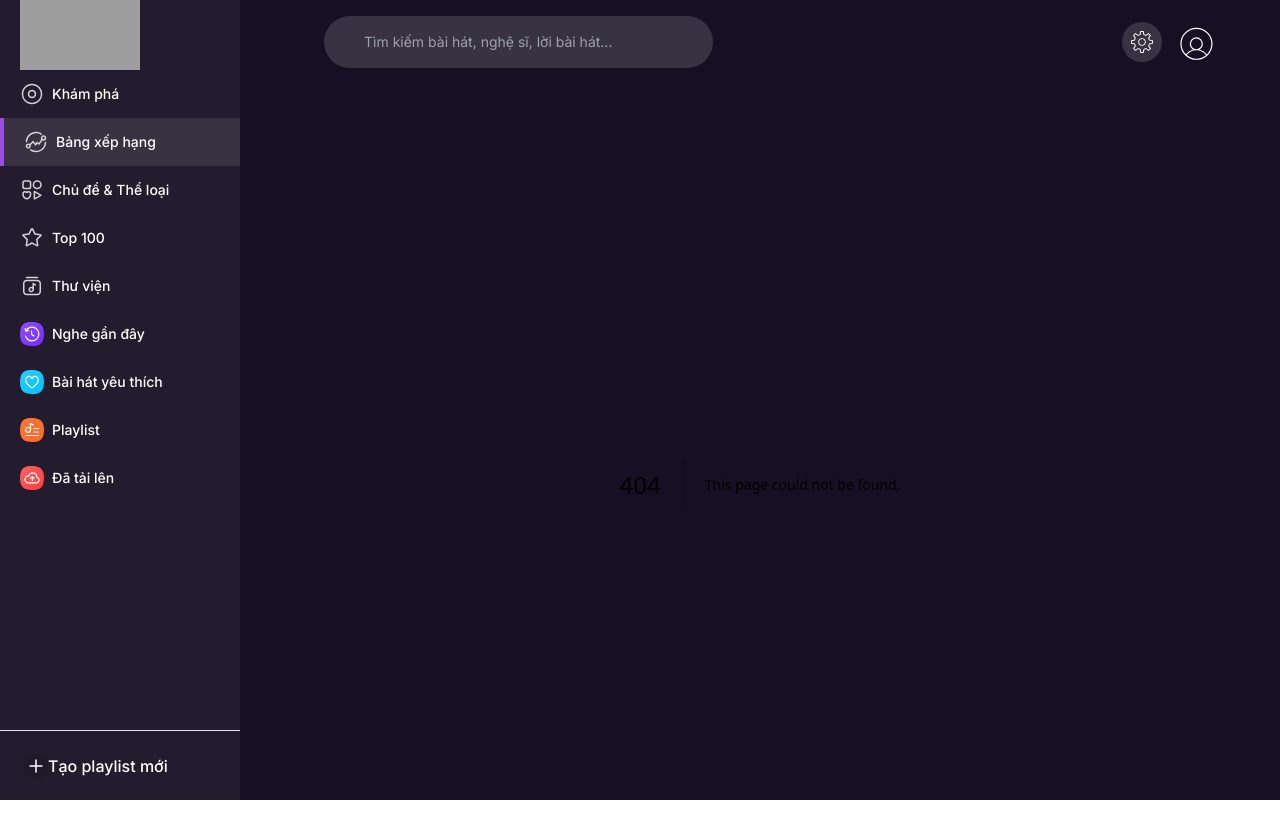
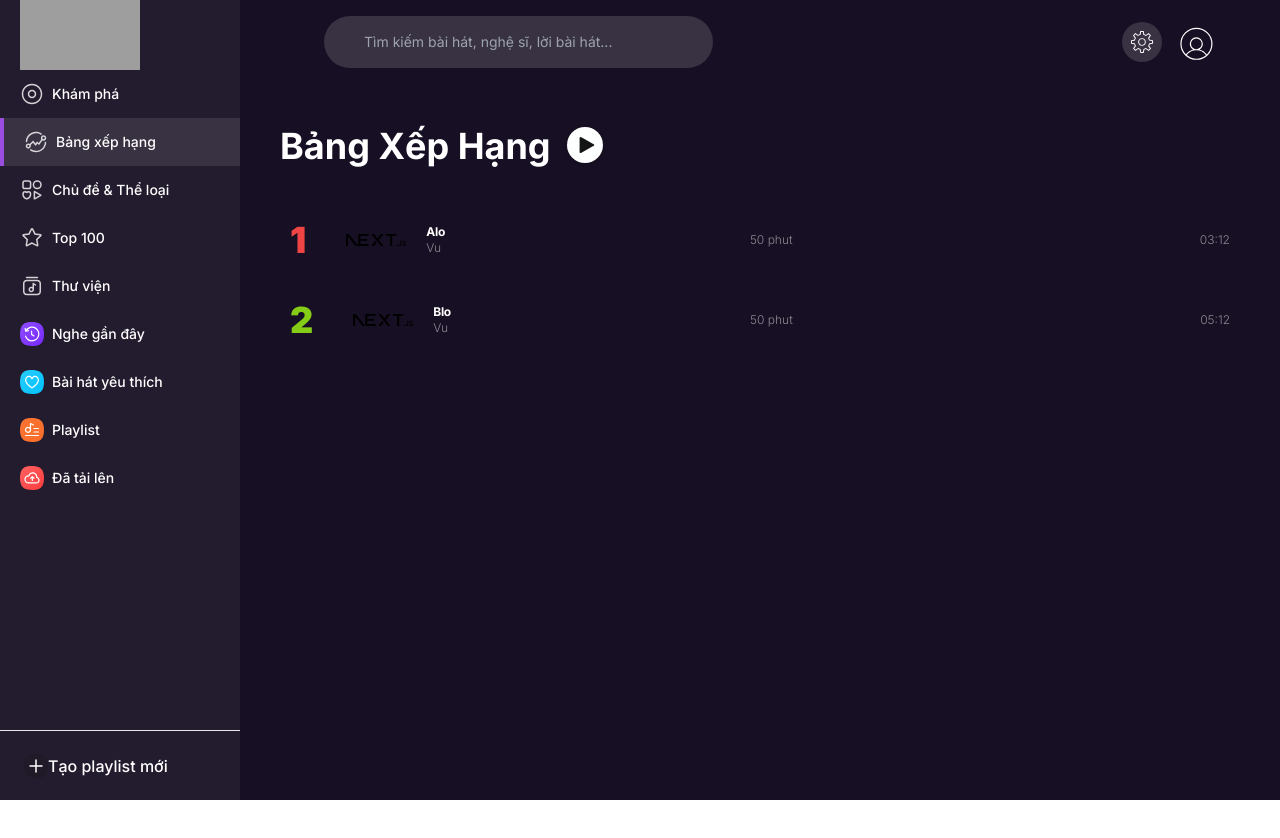
Before and after one commit to ctpanh/MusicApp, a Next.js app in the folder client/: page /chart in a window 1280 px wide. Before the commit this address had no page. Shown: the top 838 px of the page. After the commit the page ends 800 px from the top, so only its background shows below. Built offline with nearby package versions, Linux system fonts and the light colour scheme; grey boxes are pictures that could not be loaded.

Commit message:
feat: chart

```diff
--- /dev/null
+++ b/client/src/app/chart/page.tsx
@@ -0,0 +1,93 @@
+"use client";
+import { IconHeart, IconPlay1 } from "@/assets/icons";
+import Image from "next/image";
+import { useState } from "react";
+
+export default function Home() {
+  const [hoveredButton, setHoveredButton] = useState<string | null>(null);
+
+  const songs = [
+    {
+      id: "trip1",
+      title: "Alo",
+      imgUrl: "/next.svg",
+      artist: "Vu",
+      album: "50 phut",
+      time: "03:12",
+    },
+    {
+      id: "trip2",
+      title: "Blo",
+      imgUrl: "/next.svg",
+      artist: "Vu",
+      album: "50 phut",
+      time: "05:12",
+    },
+  ];
+  return (
+    <div className="w-full h-[calc(100%_-_84px)] overflow-auto p-10">
+      <div className="w-full flex items-center gap-3 mb-8 capitalize text-4xl text-white font-bold">
+        Bảng xếp hạng
+        <div className="cursor-pointer">
+          <IconPlay1 />
+        </div>
+      </div>
+      {songs.map((item, index) => (
+        <button
+          key={index}
+          onMouseEnter={() => setHoveredButton(item.id)}
+          onMouseLeave={() => setHoveredButton(null)}
+          className="w-full flex items-center text-left p-2.5 text-xs font-light gap-4 text-white rounded focus:bg-[#393243] hover:bg-[#393243] "
+        >
+          <div className="flex items-center gap-10 w-1/2 mr-2.5">
+            <div
+              className={`font-black text-4xl ${
+                index + 1 === 1
+                  ? "text-red-500"
+                  : index + 1 === 2
+                  ? "text-lime-500"
+                  : index + 1 === 3
+                  ? "text-cyan-500"
+                  : "text-white"
+              }`}
+            >
+              {index + 1}
+            </div>
+            <div
+              className="flex items-center gap-5 max-w-3xlcursor-default"
+              style={{ position: "relative" }}
+            >
+              <Image
+                src={item.imgUrl}
+                width={60}
+                height={60}
+                alt="Image"
+                className={`rounded-lg w-[60px] h-[60px] ${
+                  hoveredButton === item.id && "opacity-50"
+                }`}
+              />
+              <div className="text-xs tracking-tight text-white">
+                <div className="font-bold">{item.title}</div>
+                <div className="font-light opacity-50">{item.artist}</div>
+              </div>
+              {hoveredButton === item.id && (
+                <div className="absolute px-4 text-white cursor-pointer">
+                  <IconPlay1 />
+                </div>
+              )}
+            </div>
+          </div>
+          <div className={`w-1/2 opacity-50`}>{item.album}</div>
+          <div className="flex gap-5 justify-end items-center mr-0 opacity-50">
+            {hoveredButton === item.id && (
+              <div className="px-12 absolute cursor-pointer">
+                <IconHeart />
+              </div>
+            )}
+            {item.time}
+          </div>
+        </button>
+      ))}
+    </div>
+  );
+}
--- /dev/null
+++ b/client/src/app/hub/page.tsx
@@ -0,0 +1,12 @@
+"use client";
+import { IconGoRight, IconPlay } from "@/assets/icons";
+import Image from "next/image";
+import { useState } from "react";
+
+export default function Home() {
+  return (
+    <div className="h-[calc(100%_-_84px)] overflow-auto">
+      Chart
+    </div>
+  );
+}
--- a/client/src/assets/icons.tsx
+++ b/client/src/assets/icons.tsx
@@ -648,3 +648,72 @@ export const IconGoRight = () => {
     </svg>
   );
 };
+
+export const IconPlay1 = () => {
+  return (
+    <svg width="44" height="44" viewBox="0 0 44 44" fill="none">
+      <g filter="url(#filter0_d_3141_46346)">
+        <circle cx="22" cy="21" r="18" fill="#FEFFFF"></circle>
+      </g>
+      <path
+        fill-rule="evenodd"
+        clip-rule="evenodd"
+        d="M18.8449 13.5557C18.1011 13.14 17.7292 12.9322 17.4248 12.9672C17.1591 12.9977 16.9187 13.1388 16.7624 13.3558C16.5833 13.6045 16.5833 14.0305 16.5833 14.8825V27.1179C16.5833 27.9698 16.5833 28.3958 16.7624 28.6445C16.9186 28.8615 17.1591 29.0026 17.4247 29.0331C17.7292 29.0681 18.101 28.8604 18.8447 28.4448L29.7922 22.3277C30.568 21.8942 30.9559 21.6775 31.0849 21.3922C31.1973 21.1434 31.1973 20.8584 31.0849 20.6096C30.956 20.3243 30.5681 20.1076 29.7923 19.674L18.8449 13.5557Z"
+        fill="#141414"
+      ></path>
+      <defs>
+        <filter
+          id="filter0_d_3141_46346"
+          x="0"
+          y="0"
+          width="44"
+          height="44"
+          filterUnits="userSpaceOnUse"
+          color-interpolation-filters="sRGB"
+        >
+          <feFlood floodOpacity="0" result="BackgroundImageFix"></feFlood>
+          <feColorMatrix
+            in="SourceAlpha"
+            type="matrix"
+            values="0 0 0 0 0 0 0 0 0 0 0 0 0 0 0 0 0 0 127 0"
+            result="hardAlpha"
+          ></feColorMatrix>
+          <feOffset dy="1"></feOffset>
+          <feGaussianBlur stdDeviation="2"></feGaussianBlur>
+          <feColorMatrix
+            type="matrix"
+            values="0 0 0 0 0 0 0 0 0 0 0 0 0 0 0 0 0 0 0.16 0"
+          ></feColorMatrix>
+          <feBlend
+            mode="normal"
+            in2="BackgroundImageFix"
+            result="effect1_dropShadow_3141_46346"
+          ></feBlend>
+          <feBlend
+            mode="normal"
+            in="SourceGraphic"
+            in2="effect1_dropShadow_3141_46346"
+            result="shape"
+          ></feBlend>
+        </filter>
+      </defs>
+    </svg>
+  );
+};
+
+export const IconHeart = () => {
+  return (
+    <svg
+      width={24}
+      height={24}
+      viewBox="0 0 15 15"
+      fill="none"
+      xmlns="http://www.w3.org/2000/svg"
+    >
+      <path
+        d="M7.5 13.5L7.14645 13.8536C7.34171 14.0488 7.65829 14.0488 7.85355 13.8536L7.5 13.5ZM1.53553 7.53553L1.18198 7.88909H1.18198L1.53553 7.53553ZM6.53553 2.53553L6.18198 2.88909L6.53553 2.53553ZM7.5 3.5L7.14645 3.85355C7.34171 4.04882 7.65829 4.04882 7.85355 3.85355L7.5 3.5ZM8.46447 2.53553L8.11091 2.18198V2.18198L8.46447 2.53553ZM7.85355 13.1464L1.88909 7.18198L1.18198 7.88909L7.14645 13.8536L7.85355 13.1464ZM13.1109 7.18198L7.14645 13.1464L7.85355 13.8536L13.818 7.88909L13.1109 7.18198ZM6.18198 2.88909L7.14645 3.85355L7.85355 3.14645L6.88909 2.18198L6.18198 2.88909ZM7.85355 3.85355L8.81802 2.88909L8.11091 2.18198L7.14645 3.14645L7.85355 3.85355ZM10.9645 1C9.89418 1 8.86772 1.42517 8.11091 2.18198L8.81802 2.88909C9.38729 2.31981 10.1594 2 10.9645 2V1ZM14 5.03553C14 5.84061 13.6802 6.61271 13.1109 7.18198L13.818 7.88909C14.5748 7.13228 15 6.10582 15 5.03553H14ZM15 5.03553C15 2.80677 13.1932 1 10.9645 1V2C12.6409 2 14 3.35905 14 5.03553H15ZM4.03553 2C4.84061 2 5.61271 2.31981 6.18198 2.88909L6.88909 2.18198C6.13228 1.42517 5.10582 1 4.03553 1V2ZM1 5.03553C1 3.35905 2.35905 2 4.03553 2V1C1.80677 1 0 2.80677 0 5.03553H1ZM1.88909 7.18198C1.31981 6.61271 1 5.84061 1 5.03553H0C0 6.10582 0.42517 7.13228 1.18198 7.88909L1.88909 7.18198Z"
+        fill="#FFFFFF"
+      />
+    </svg>
+  );
+};
```
